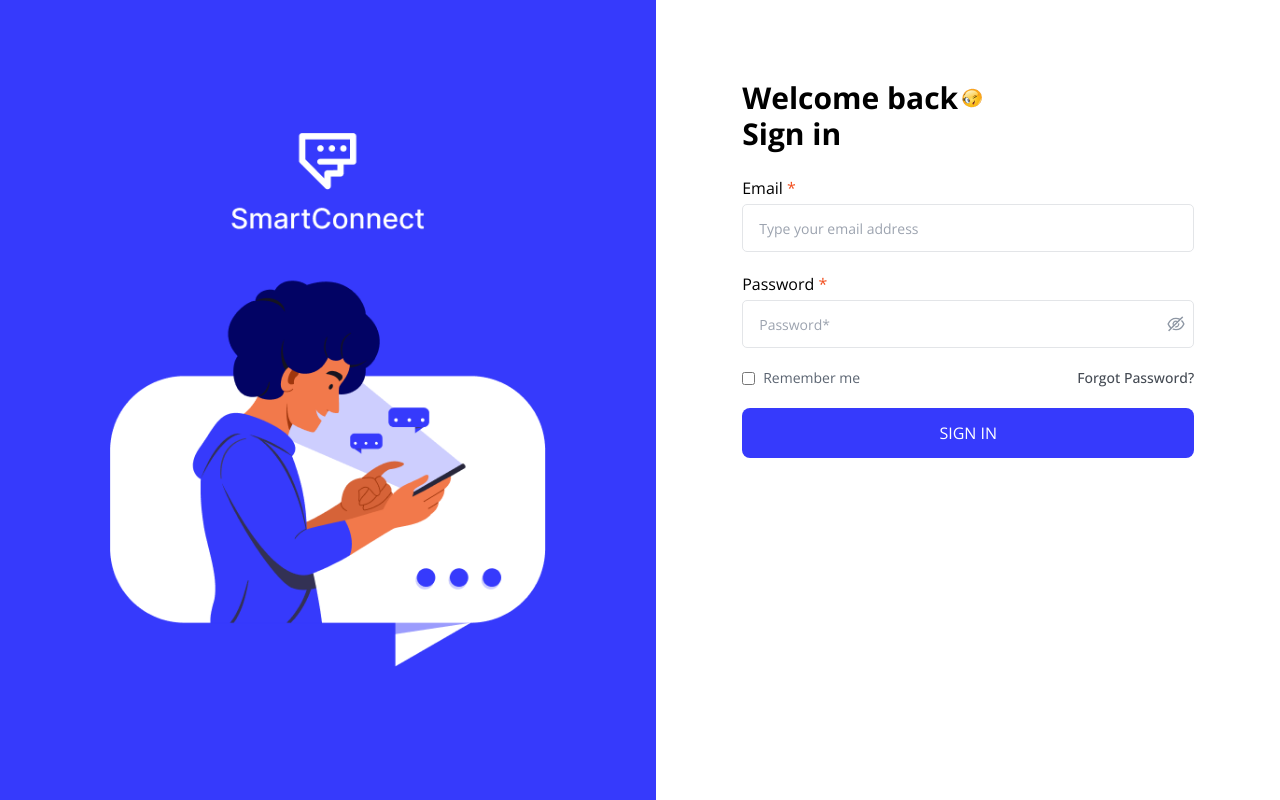
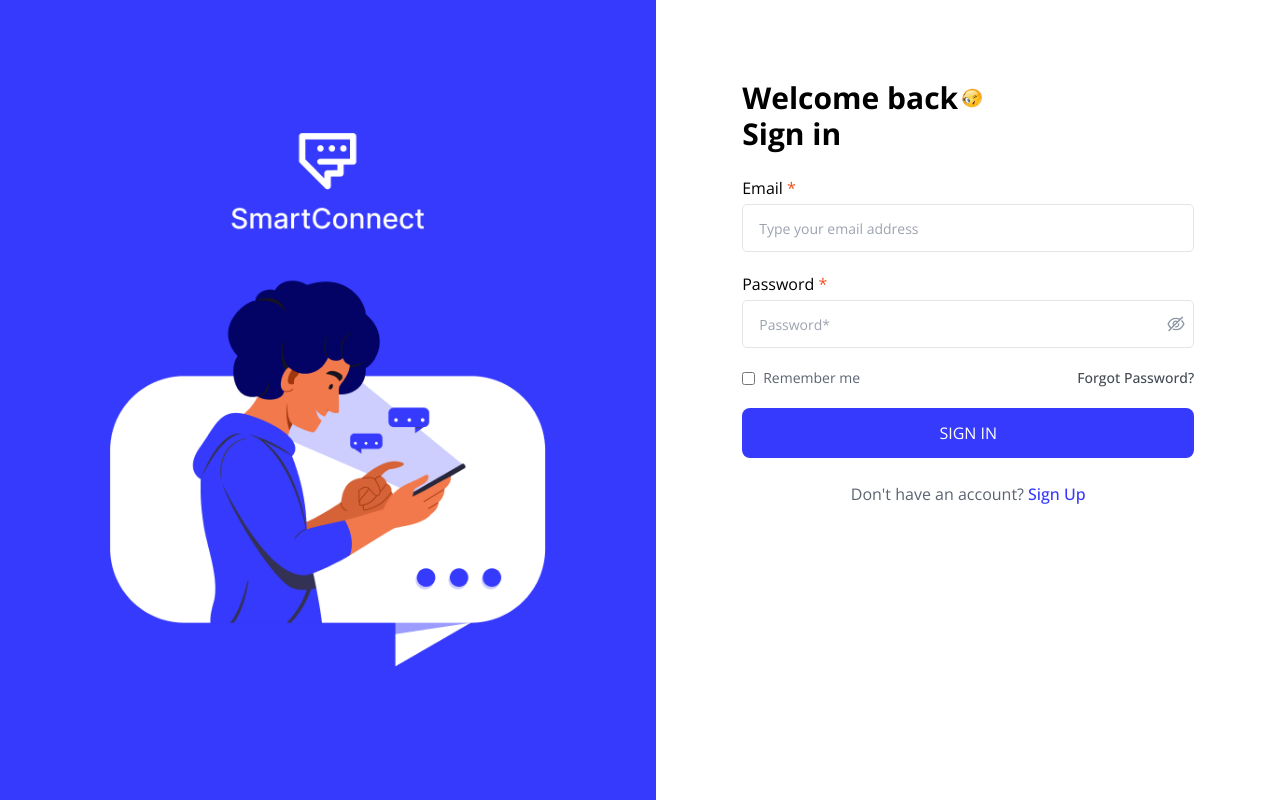
Before and after one commit to asiughuslyvesterobus/social_app, a Next.js app in the folder client/: page / in a window 1280 px wide. Built offline with nearby package versions, Linux system fonts and the light colour scheme.

Commit message:
working on the other pages

```diff
--- a/client/pages/index.tsx
+++ b/client/pages/index.tsx
@@ -13,7 +13,6 @@ const Loginpage = () => {
   const router = useRouter();
   const [showPassword, setShowPassword] = useState(false);
 
-
   const initialValues: SignInUser = {
     email: "",
     password: "",
@@ -22,7 +21,9 @@ const Loginpage = () => {
   const onSubmit = async (payload: SignInUser, actions: any) => {
     console.log(payload);
     router.push("/home");
-    toast.success("Login Approved");
+    toast.success("Login Approved", {
+      duration: 2000,
+    });
     await new Promise((res) => setTimeout(res, 1000));
     actions.resetForm();
   };
@@ -165,6 +166,12 @@ const Loginpage = () => {
                 SIGN IN
               </button>
             </form>
+            <p className="w-full flex items-center justify-center gap-1 font-normal text-[#5B6471]">
+              Don't have an account?
+              <a href="/register" className="text-primary font-medium">
+                Sign Up
+              </a>
+            </p>
           </div>
         </div>
       </div>
```
